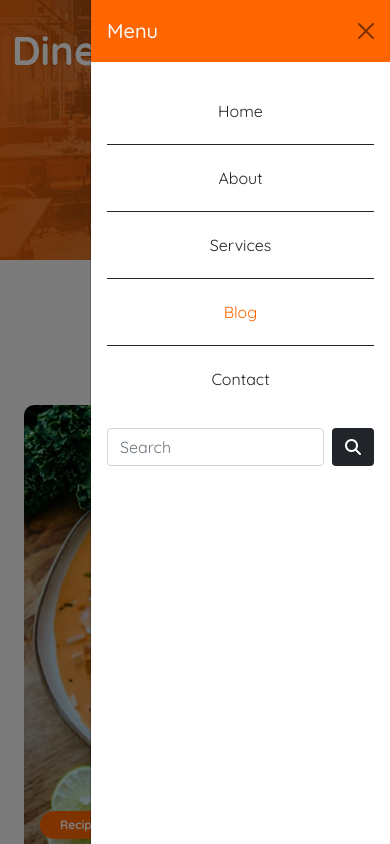
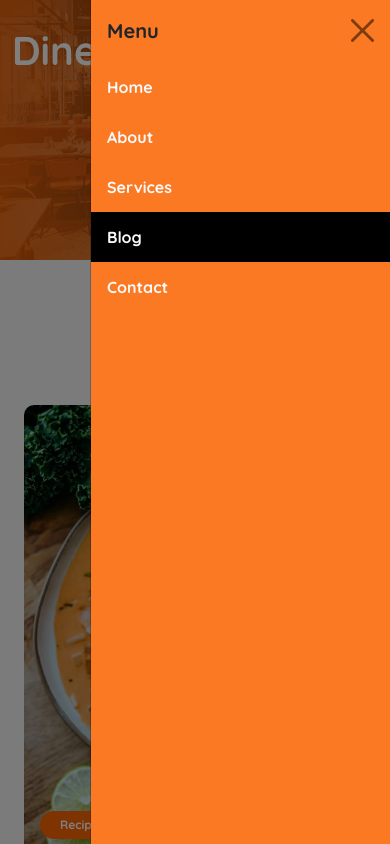
Before and after one commit to thanhnt612/food-recipe, a plain HTML site: page _blog/blog.html in a window 390 px wide. Both pictures are taken after a click on the button 345 px from the left and 54 px from the top of the page. Shown: the top 844 px of the page. Drawn offline with nearby package versions, Linux system fonts and the light colour scheme.

Commit message:
update menu-bar

```diff
--- a/_blog/blog.html
+++ b/_blog/blog.html
@@ -72,67 +72,54 @@
               tabindex="-1"
               id="offcanvasNavbar"
               aria-labelledby="offcanvasNavbarLabel"
-                style="width: 300px"
+              style="width: 400px; background-color: #fb7922;"
             >
               <div
-                  class="offcanvas-header text-light"
-                  style="background-color: #ff6600"
-                >
-                  <h5 class="offcanvas-title" id="offcanvasNavbarLabel">
+                class="offcanvas-header text-light">
+                <h5 class="offcanvas-title text-dark fw-bold" id="offcanvasNavbarLabel">
                   Menu
                 </h5>
                 <button
                   type="button"
-                    class="btn-close"
+                  class="btn-close fs-3 fw-bold"
                   data-bs-dismiss="offcanvas"
                   aria-label="Close"
                 ></button>
               </div>
-                <div class="offcanvas-body text-dark">
-                  <ul class="navbar-nav text-center">
-                    <li class="nav-item border-1 border-bottom border-dark">
-                      <a class="nav-link text-dark" href="../index.html"
+              <div class="offcanvas-body p-0 text-light fw-bold">
+                <ul class="navbar-nav">
+                  <li class="nav-item">
+                    <a
+                      class="nav-link text-light px-3 py-0 fw-bold "
+                      href="../index.html"
                       >Home</a
                     >
                   </li>
-                    <li class="nav-item border-1 border-bottom border-dark">
-                      <a class="nav-link text-dark" href="../_about/about.html"
+                  <li class="nav-item">
+                    <a class="nav-link text-light px-3 py-0 fw-bold" href="../_about/about.html"
                       >About</a
                     >
                   </li>
-                    <li class="nav-item border-1 border-bottom border-dark">
+                  <li class="nav-item">
                     <a
-                        class="nav-link text-dark"
+                      class="nav-link text-light px-3 py-0 fw-bold"
                       href="../_services/services.html"
                       >Services</a
                     >
                   </li>
-                    <li class="nav-item border-1 border-bottom border-dark">
-                      <a
-                        class="nav-link text-dark page-active"
-                        href="../_blog/blog.html"
+                  <li class="nav-item">
+                    <a class="nav-link text-light px-3 py-0 fw-bold page-active-mobile" href="../_blog/blog.html"
                       >Blog</a
                     >
                   </li>
                   <li class="nav-item">
                     <a
-                        class="nav-link text-dark"
+                      class="nav-link text-light px-3 py-0 fw-bold"
                       href="../_contact/contact.html"
                       >Contact</a
                     >
                   </li>
                 </ul>
-                  <form class="d-flex mt-3" role="search">
-                    <input
-                      class="form-control me-2"
-                      type="search"
-                      placeholder="Search"
-                      aria-label="Search"
-                    />
-                    <button class="btn bg-dark text-light" type="submit">
-                      <i class="fa fa-search"></i>
-                    </button>
-                  </form>
               </div>
             </div>
             </div>
--- a/css/about.css
+++ b/css/about.css
@@ -92,7 +92,11 @@ header {
   padding: 0 5px;
 }
 .header .page-active {
-  color: #ff6600 !important;
+  color: #ff6600!important;
+}
+.header .page-active-mobile {
+  background-color: #000 !important;
+  color: #ff6600;
 }
 .header .navbar-toggler {
   background-color: transparent;
@@ -528,4 +532,7 @@ footer .license .special:hover {
   .header .header-right {
     line-height: 50px;
   }
+  .offcanvas-end{
+    width: 300px !important;
+  }
 }
--- a/css/blog.css
+++ b/css/blog.css
@@ -91,7 +91,11 @@ header {
   padding: 0 5px;
 }
 .header .page-active {
-  color: #ff6600 !important;
+  color: #ff6600!important;
+}
+.header .page-active-mobile {
+  background-color: #000 !important;
+  color: #ff6600;
 }
 .header .navbar-toggler {
   background-color: transparent;
@@ -387,4 +391,7 @@ footer .license .special:hover {
   .header .header-right {
     line-height: 50px;
   }
+  .offcanvas-end{
+    width: 300px !important;
+  }
 }
--- a/css/blogsingle.css
+++ b/css/blogsingle.css
@@ -91,7 +91,11 @@ header {
   padding: 0 5px;
 }
 .header .page-active {
-  color: #ff6600 !important;
+  color: #ff6600!important;
+}
+.header .page-active-mobile {
+  background-color: #000 !important;
+  color: #ff6600;
 }
 .header .navbar-toggler {
   background-color: transparent;
@@ -423,4 +427,7 @@ footer .license .special:hover {
   .header .header-right {
     line-height: 50px;
   }
+  .offcanvas-end{
+    width: 300px !important;
+  }
 }
--- a/css/contact.css
+++ b/css/contact.css
@@ -92,7 +92,11 @@ header {
   padding: 0 5px;
 }
 .header .page-active {
-  color: #ff6600 !important;
+  color: #ff6600!important;
+}
+.header .page-active-mobile {
+  background-color: #000 !important;
+  color: #ff6600;
 }
 .header .navbar-toggler {
   background-color: transparent;
@@ -384,4 +388,7 @@ footer .license .special:hover {
   .header .header-right {
     line-height: 50px;
   }
+  .offcanvas-end{
+    width: 300px !important;
+  }
 }
--- a/css/index.css
+++ b/css/index.css
@@ -118,7 +118,11 @@ header {
   font-size: 20px;
 }
 .header .page-active {
-  color: #ff6600 !important;
+  color: #ff6600!important;
+}
+.header .page-active-mobile {
+  background-color: #000 !important;
+  color: #ff6600;
 }
 .header .navbar-toggler {
   background-color: transparent;
@@ -882,4 +886,7 @@ footer .license .special:hover {
   .testimonial .carousel-inner .comment p {
     font-size: 15px;
   }
+  .offcanvas-end{
+    width: 300px !important;
+  }
 }
--- a/css/services.css
+++ b/css/services.css
@@ -92,7 +92,11 @@ header {
   padding: 0 5px;
 }
 .header .page-active {
-  color: #ff6600 !important;
+  color: #ff6600!important;
+}
+.header .page-active-mobile {
+  background-color: #000 !important;
+  color: #ff6600;
 }
 .header .navbar-toggler {
   background-color: transparent;
@@ -426,4 +430,7 @@ footer .license .special:hover {
   .header .header-right {
     line-height: 50px;
   }
+  .offcanvas-end{
+    width: 300px !important;
+  }
 }
```
Also changed, not shown: _about/about.html (+17 -30 lines), _blogsingle/blogsingle.html (+17 -30 lines), _contact/contact.html (+17 -30 lines), _services/services.html (+15 -28 lines), index.html (+15 -28 lines). Lines whose indentation alone changed are shown as unchanged.
